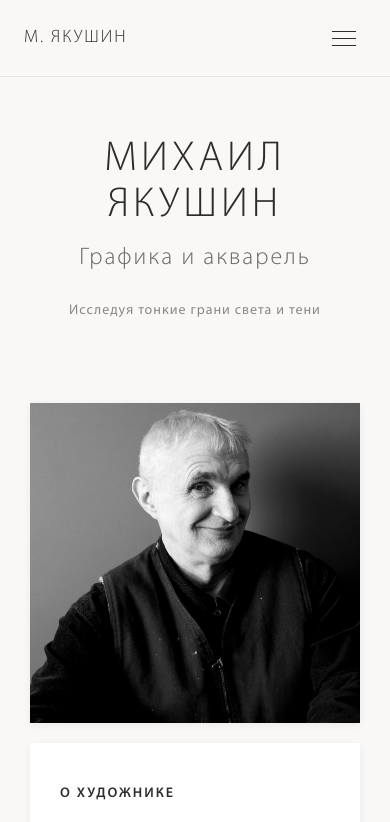
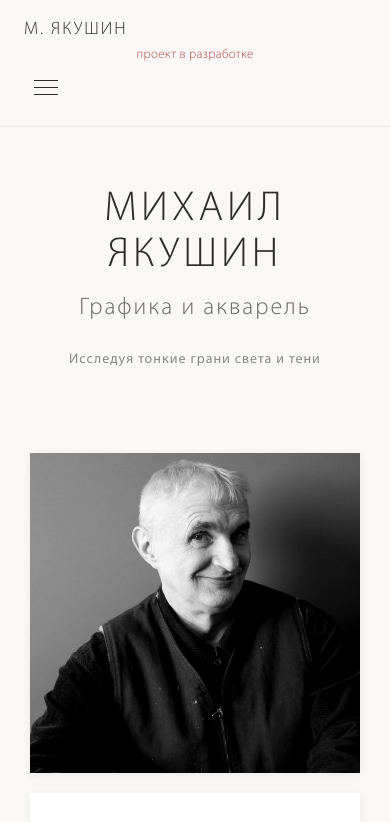
Before and after one commit to seezam/yakushin-portfolio, a plain HTML site: page index.html in a window 390 px wide. Shown: the top 822 px of the page. Drawn offline with Linux system fonts and the light colour scheme.

Commit message:
Add development notice to site header
Show a subtle centered development notice in the desktop header and a separate row on mobile.\n\nCo-authored-by: Copilot <223556219+Copilot@users.noreply.github.com>

```diff
--- a/assets/css/style.css
+++ b/assets/css/style.css
@@ -62,6 +62,19 @@ header {
     font-size: 18px;
     letter-spacing: 2px;
     font-weight: 300;
+}
+
+.header-notice {
+    position: absolute;
+    top: 50%;
+    left: 50%;
+    transform: translate(-50%, -50%);
+    margin: 0;
+    color: #B24A4A;
+    font-size: 13px;
+    font-weight: 300;
+    letter-spacing: 0.3px;
+    white-space: nowrap;
 }
 
 .menu-toggle {
@@ -412,7 +425,15 @@ footer {
 
 @media (max-width: 768px) {
     header {
+        display: grid;
+        grid-template-columns: minmax(0, 1fr) auto;
         padding: 16px 24px;
+    }
+    .header-notice {
+        position: static;
+        grid-column: 1 / -1;
+        justify-self: center;
+        transform: none;
     }
     nav {
         right: 24px;
--- a/index.html
+++ b/index.html
@@ -16,6 +16,7 @@
 
     <header>
         <div class="logo">М. ЯКУШИН</div>
+        <p class="header-notice">проект в разработке</p>
         <button class="menu-toggle" type="button" aria-label="Открыть меню" aria-expanded="false" aria-controls="site-menu">
             <span class="menu-icon" aria-hidden="true"></span>
         </button>
```
